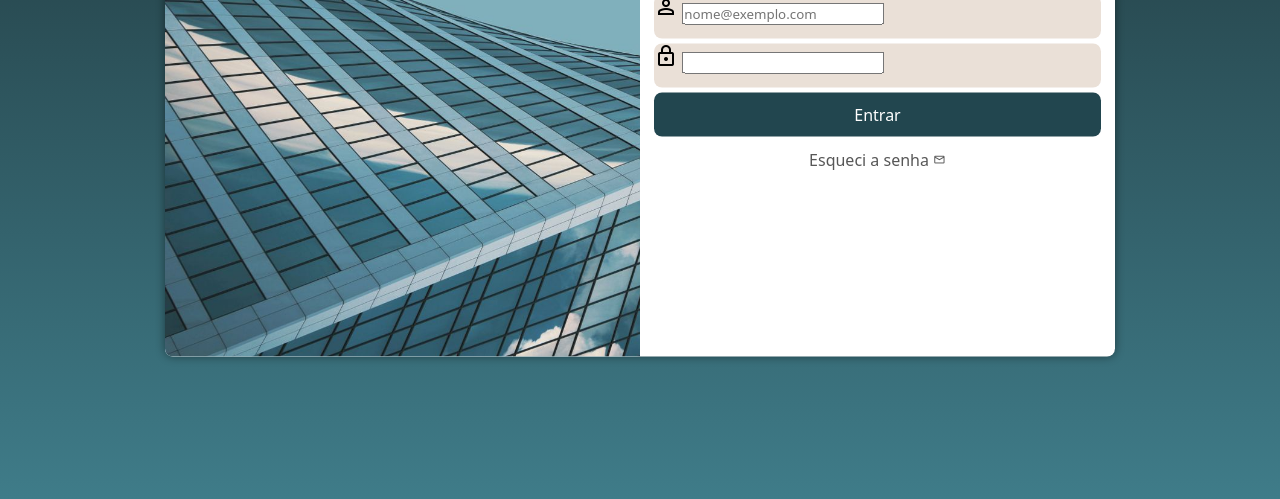
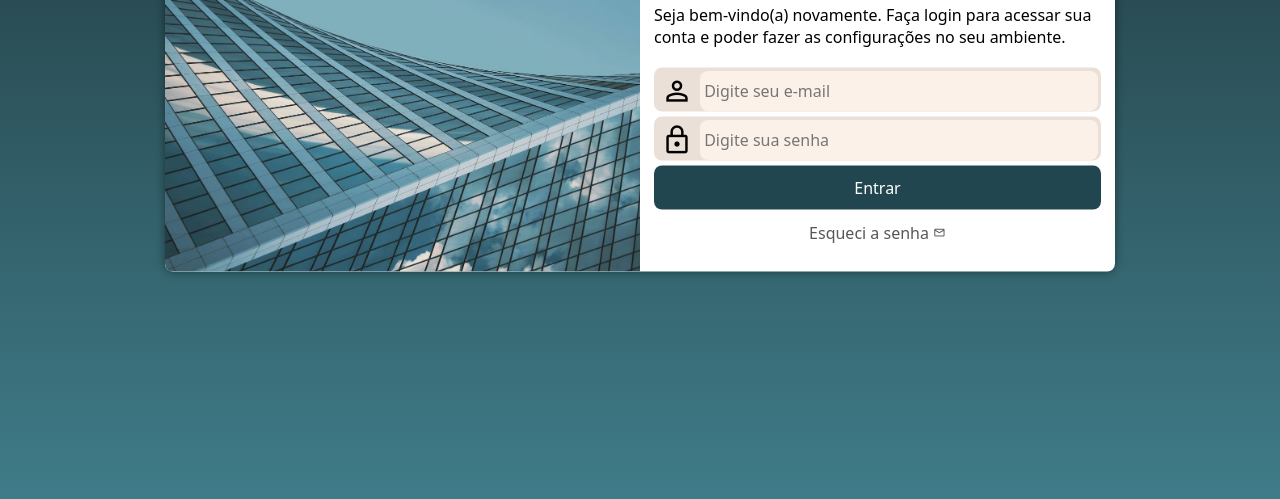
Before and after one commit to ginnavalim/projeto-login, a plain HTML site: page index.html in a window 1280 px wide. Shown: the part 301-800 px from the top of the page. Drawn offline with nearby package versions, Linux system fonts and the light colour scheme.

Commit message:
style: adiciona ícones, foco visual e ajustes finais de layout no formulário

```diff
--- a/estilos/media-query.css
+++ b/estilos/media-query.css
@@ -15,6 +15,7 @@ Telas grandes: 1440px +
 
     section#login {
         width: 80vw;
+        height: 310px;
     }
 
     section#login div#imagem {
@@ -36,6 +37,7 @@ Telas grandes: 1440px +
 
     section#login {
         width: 950px;
+        height: 345px;
     }
 
     section#login > div#imagem {
@@ -54,6 +56,7 @@ Telas grandes: 1440px +
     }
 
     div#formulario > p {
-        font-size: 1.2em;
+        font-size: 1em;
+        margin: 20px 0px;
     }
 }
--- a/estilos/style.css
+++ b/estilos/style.css
@@ -33,15 +33,15 @@ section#login {
     position: absolute;
     top: 50%;
     left: 50%;
-    transform: translate(-50%, -50%);
     overflow: hidden;
 
     background-color: white;
     width: 270px;
-    height: 515px;
+    height: 555px;
     border-radius: 8px;
     box-shadow: 0px 0px 10px rgba(0, 0, 0, 0.450);
 
+    transform: translate(-50%, -50%);
     transition: width 0.3s, height 0.3s;
     transition-timing-function: ease;
 }
@@ -64,11 +64,12 @@ div#formulario > h1 {
 }
 
 div#formulario > p {
-    font-size: 0.8em;
+    font-size: 1em;
 }
 
 form > div.campo {
     background-color: #eae0d7;
+    border: 2px solid #eae0d7;
     display: block;
     width: 100%;
     height: 44px;
@@ -78,6 +79,27 @@ form > div.campo {
 
 div.campo > label {
     display: none;
+}
+
+div.campo > i {
+    font-size: 2em;
+    width: 40px;
+    padding: 5px;
+}
+
+div.campo > input {
+    background-color: #fcf1e8;
+    font-size: 1em;
+    width: calc(100% - 45px);
+    height: 100%;
+    border: none;
+    border-radius: 8px;
+    padding: 4px;
+    transform: translateY(-9.5px); /*animações sempre na última liha do seletor*/
+}
+
+div.campo > input:focus-within {
+    background-color: white;
 }
 
 form > input[type=submit] {
--- a/index.html
+++ b/index.html
@@ -20,12 +20,12 @@
                 <form action="login.php" method="post" autocomplete="on">
                     <div class="campo">
                         <i class="material-symbols-outlined">Person</i>
-                        <input type="email" name="email" id="email" placeholder="nome@exemplo.com" autocomplete="email" required maxlength="30">
+                        <input type="email" name="email" id="email" placeholder="Digite seu e-mail" autocomplete="email" required maxlength="30">
                         <label for="email">E-mail</label>
                     </div>
                     <div class="campo">
                         <i class="material-symbols-outlined">Lock</i>
-                        <input type="password" name="senha" id="senha" autocomplete="current-password" required minlength="8" maxlength="20">
+                        <input type="password" name="senha" id="senha" placeholder="Digite sua senha" autocomplete="current-password" required minlength="8" maxlength="20">
                         <label for="senha">Senha</label>
                     </div>
                     <input type="submit" value="Entrar">
```
